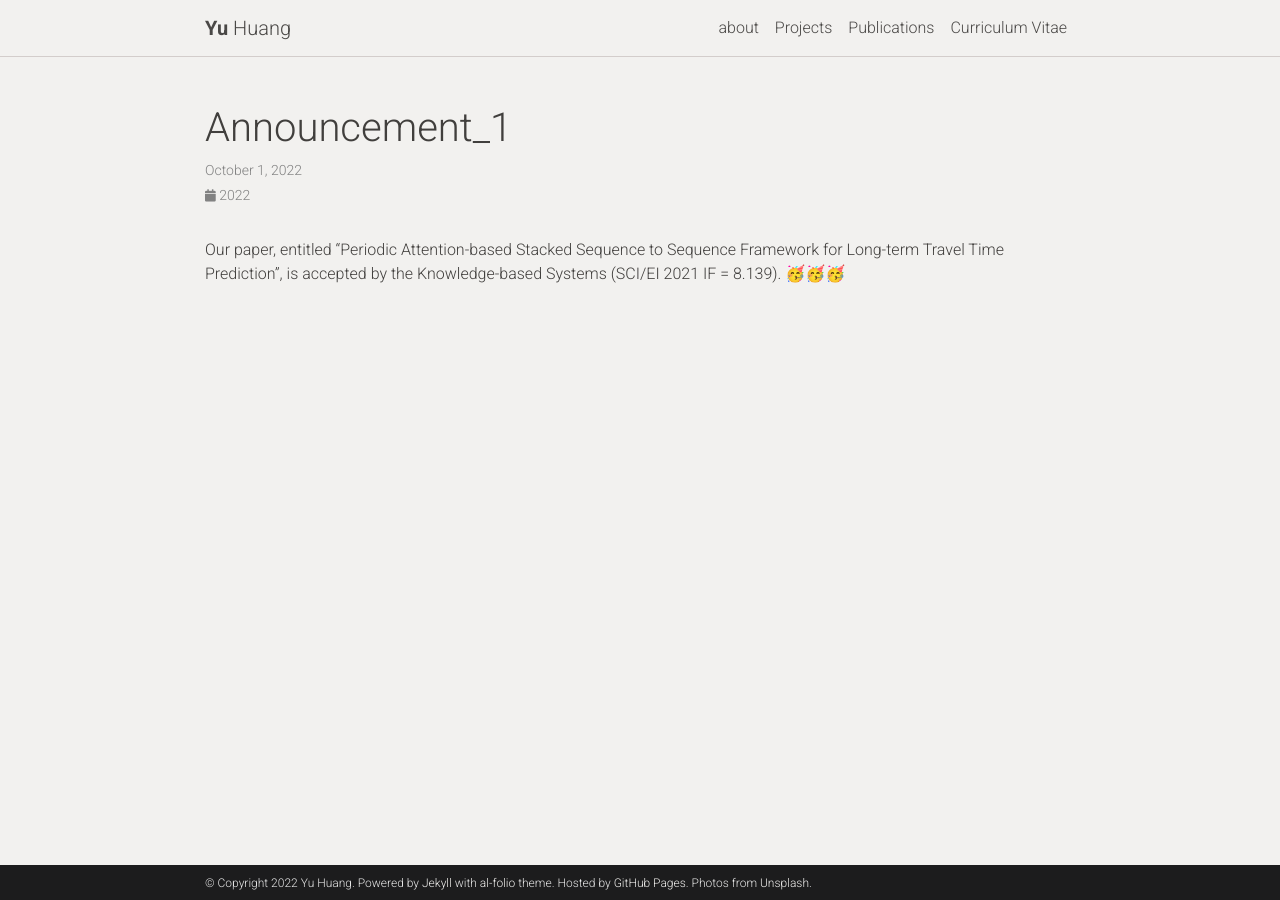
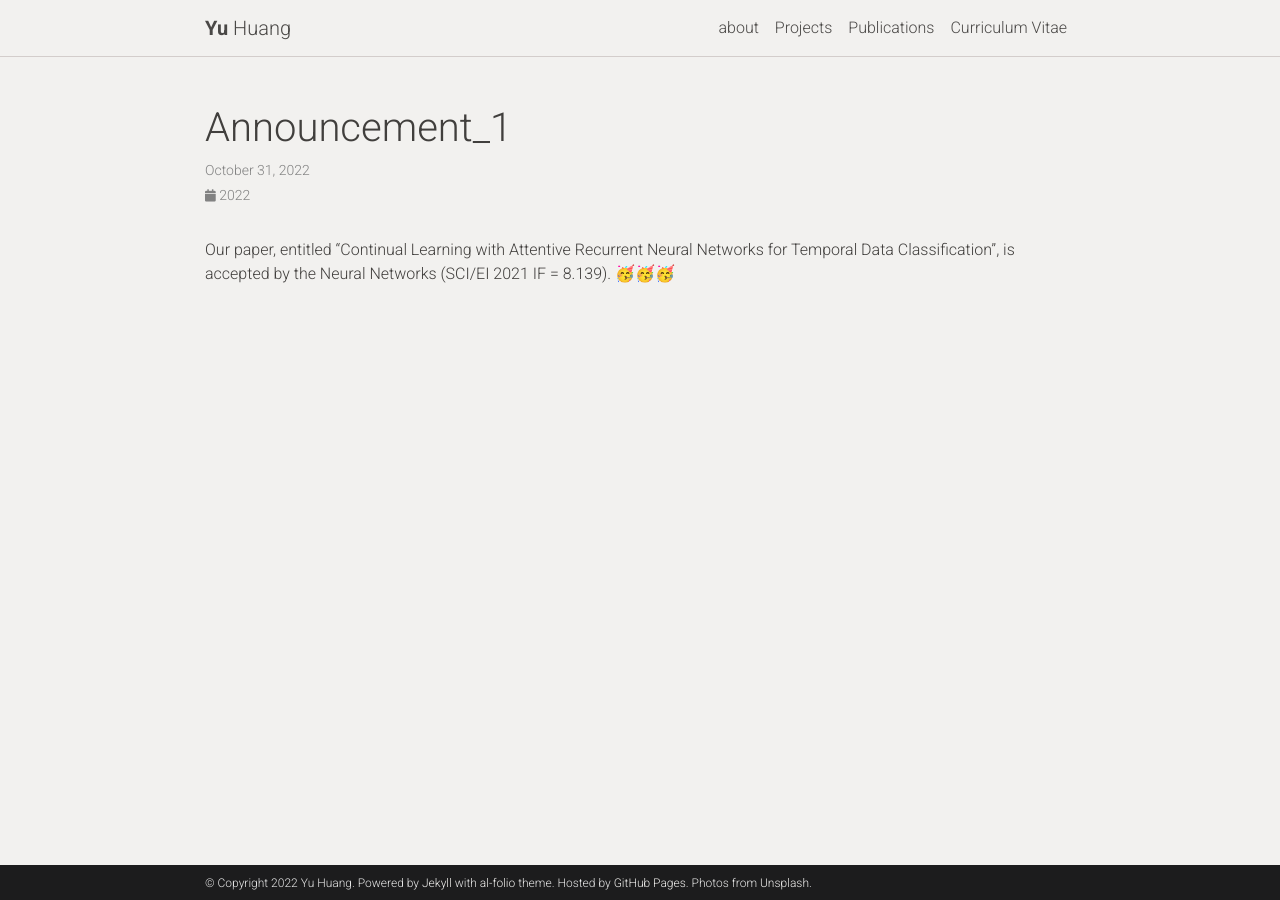
Before and after one commit to yuvisu/yuvisu.github.io, a Jekyll site: the page built from _news/announcement_1.md, in a window 1280 px wide. Built offline with Jekyll 4.4.1, drawn with Linux system fonts in a browser that asks for light colours; comment, search, counter and statistics services are not loaded; a style sheet for code colours, icons or effects is not loaded.

Commit message:
Update publications

```diff
--- a/_news/announcement_1.md
+++ b/_news/announcement_1.md
@@ -1,7 +1,7 @@
 ---
 layout: post
-date: 2022-10-1
+date: 2022-10-31
 inline: true
 ---
 
-Our paper, entitled "Periodic Attention-based Stacked Sequence to Sequence Framework for Long-term Travel Time Prediction", is accepted by the Knowledge-based Systems (SCI/EI 2021 IF = 8.139).  🥳🥳🥳
+Our paper, entitled "Continual Learning with Attentive Recurrent Neural Networks for Temporal Data Classification", is accepted by the Neural Networks (SCI/EI 2021 IF = 8.139).  🥳🥳🥳
```
Also changed, not shown: _bibliography/manuscript.bib (+4 -4 lines), _bibliography/papers.bib (+7 -0 lines), _news/announcement_2.md (+2 -2 lines), _news/announcement_3.md (+2 -2 lines), _news/announcement_4.md (+2 -2 lines), _news/announcement_5.md (added, +7 -0 lines).
